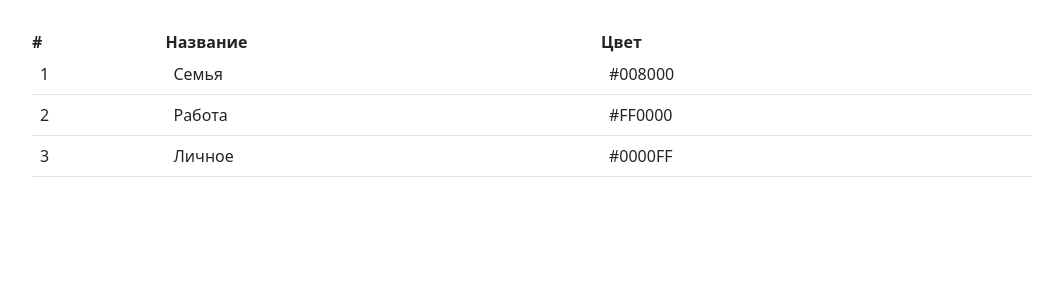
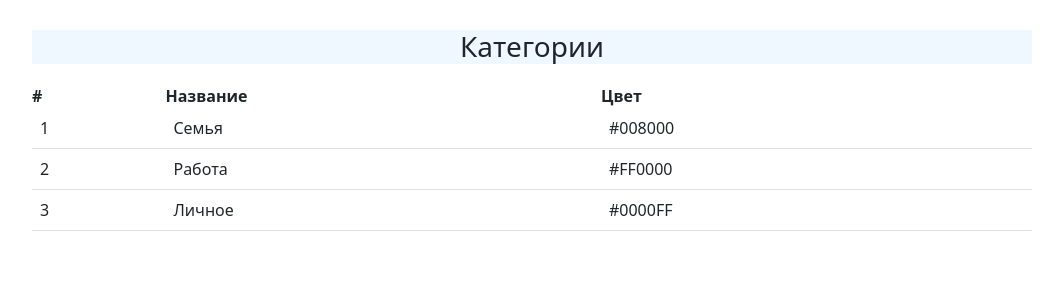
Before and after one commit to BesPredel63/todo_reactjs, a React (Create React App) app: page / in a window 1280 px wide. Shown: the top 300 px of the page, without its empty margins (108-1171 px from the left). Built offline with nearby package versions, Linux system fonts and the light colour scheme.

Commit message:
Декомпозиция Категорий. Созданы отдельные файлы для Вывода списка (ввиде таблицы), а так же для переборки массива данных со статическими данными

```diff
--- a/src/components/Categories.jsx
+++ b/src/components/Categories.jsx
@@ -1,4 +1,5 @@
 import React, {useState} from 'react';
+import CategoriesList from "./Lists/Categories/CategoriesList";
 
 const Categories = () => {
 
@@ -10,24 +11,8 @@ const Categories = () => {
 
     return (
         <div>
-            <table className='table'>
-                <thead>
-                    <th>#</th>
-                    <th>Название</th>
-                    <th>Цвет</th>
-                </thead>
-                <tbody>
-                {
-                    categories.map(cat =>
-                        <tr>
-                            <td>{cat.id}</td>
-                            <td>{cat.title}</td>
-                            <td>{cat.color}</td>
-                        </tr>
-                    )
-                }
-                </tbody>
-            </table>
+            <h3>Категории</h3>
+            <CategoriesList categories={categories}/>
         </div>
     );
 };
--- /dev/null
+++ b/src/components/Lists/Categories/CategoriesItem.jsx
@@ -0,0 +1,19 @@
+import React from 'react';
+
+const CategoriesItem = ({categories}) => {
+    return (
+        <tbody>
+        {
+            categories.map(cat =>
+                <tr>
+                    <td>{cat.id}</td>
+                    <td>{cat.title}</td>
+                    <td>{cat.color}</td>
+                </tr>
+            )
+        }
+        </tbody>
+    );
+};
+
+export default CategoriesItem;
--- /dev/null
+++ b/src/components/Lists/Categories/CategoriesList.jsx
@@ -0,0 +1,19 @@
+import React from 'react';
+import CategoriesItem from "./CategoriesItem";
+
+const CategoriesList = ({categories}) => {
+    return (
+        <>
+            <table className='table'>
+                <thead>
+                    <th>#</th>
+                    <th>Название</th>
+                    <th>Цвет</th>
+                </thead>
+                <CategoriesItem categories={categories}/>
+            </table>
+        </>
+    );
+};
+
+export default CategoriesList;
--- a/src/styles/App.css
+++ b/src/styles/App.css
@@ -7,6 +7,7 @@
 h1, h2, h3, h4, h5, h6 {
     text-align: center;
     margin-bottom: 20px;
+    background-color: aliceblue;
 }
 
 #root {
```
